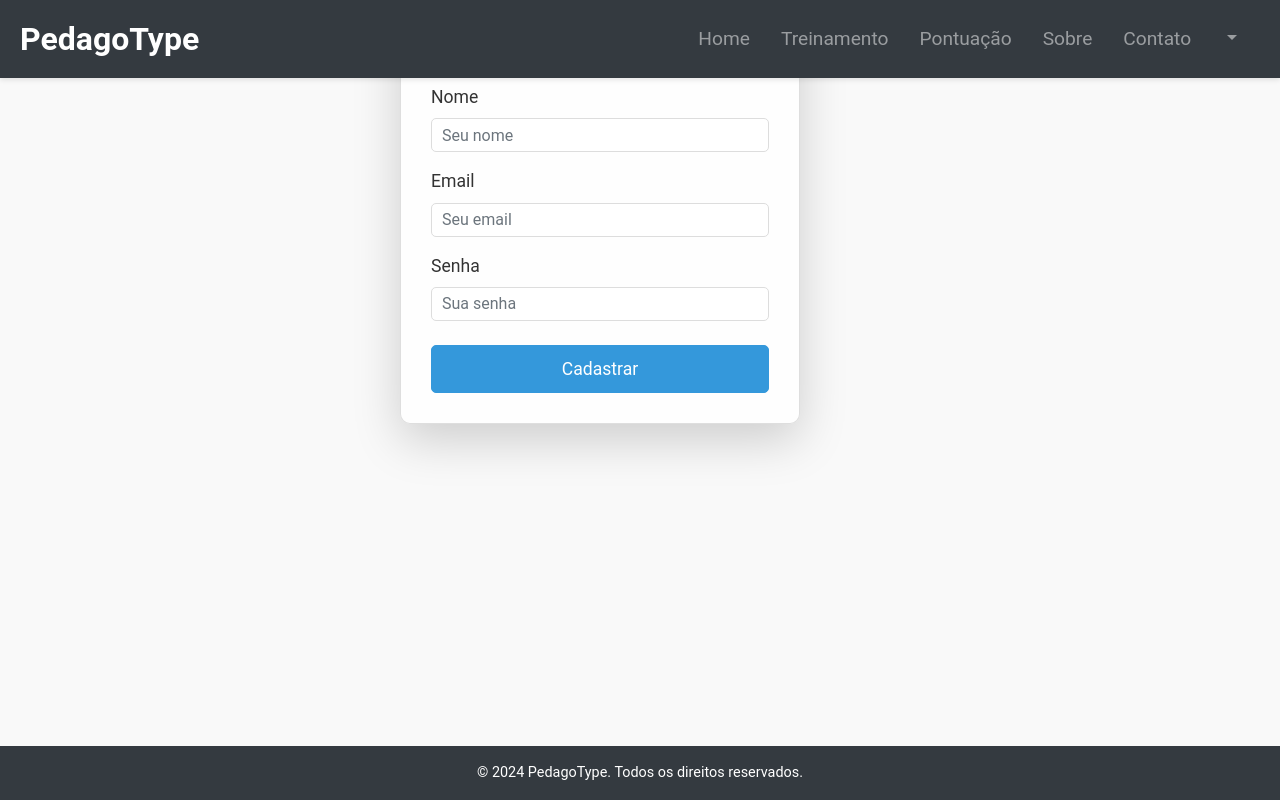
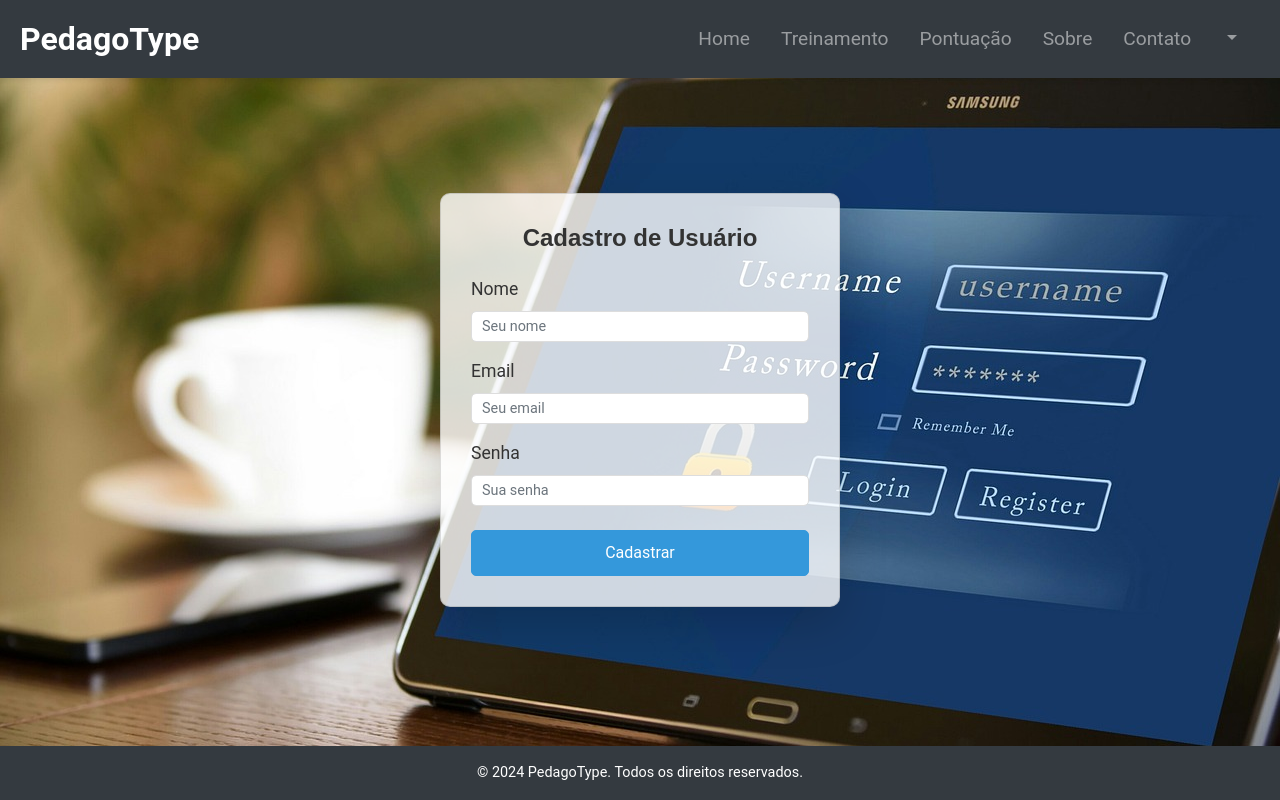
Before and after one commit to ragnarthur/pedagotype, a Flask app: page /register in a window 1280 px wide. Run offline with Flask 3, Linux system fonts and the light colour scheme; some libraries are stand-ins or nearby versions.

Commit message:
commit pagina cadastro-login perfeitas

```diff
--- a/app/templates/register.html
+++ b/app/templates/register.html
@@ -3,25 +3,26 @@
 {% block title %}Cadastrar - PedagoType{% endblock %}
 
 {% block content %}
-<div class="login-container">
-    <div class="card shadow-lg" style="width: 500px; border-radius: 10px; background-color: rgba(255, 255, 255, 0.8);">
+<!-- Background sem margens -->
+<div class="login-background">
+    <div class="card shadow-lg">
         <div class="card-body">
             <h3 class="text-center mb-4" style="font-size: 1.5rem;">Cadastro de Usuário</h3>
             <form action="{{ url_for('auth.register') }}" method="POST">
                 <div class="form-group">
                     <label for="name" style="font-size: 1.1rem;">Nome</label>
-                    <input type="text" name="name" id="name" class="form-control form-control-sm" placeholder="Seu nome" required style="font-size: 1rem;">
+                    <input type="text" name="name" id="name" class="form-control form-control-sm" placeholder="Seu nome" required>
                 </div>
                 <div class="form-group mt-3">
                     <label for="email" style="font-size: 1.1rem;">Email</label>
-                    <input type="email" name="email" id="email" class="form-control form-control-sm" placeholder="Seu email" required style="font-size: 1rem;">
+                    <input type="email" name="email" id="email" class="form-control form-control-sm" placeholder="Seu email" required>
                 </div>
                 <div class="form-group mt-3">
                     <label for="password" style="font-size: 1.1rem;">Senha</label>
-                    <input type="password" name="password" id="password" class="form-control form-control-sm" placeholder="Sua senha" required style="font-size: 1rem;">
+                    <input type="password" name="password" id="password" class="form-control form-control-sm" placeholder="Sua senha" required>
                 </div>
                 <div class="d-grid gap-2 mt-4">
-                    <button type="submit" class="btn btn-primary btn-block" style="font-size: 1.1rem;">Cadastrar</button>
+                    <button type="submit" class="btn btn-primary btn-block">Cadastrar</button>
                 </div>
             </form>
         </div>
```
